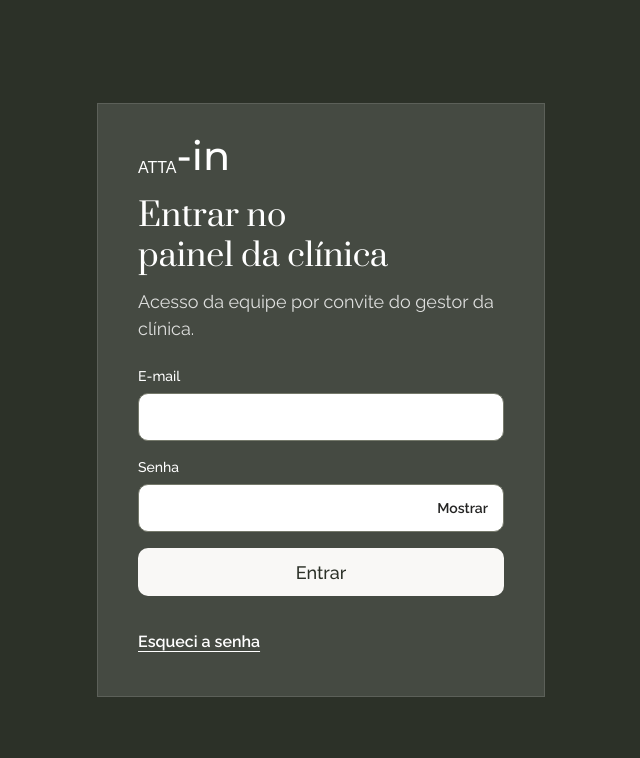
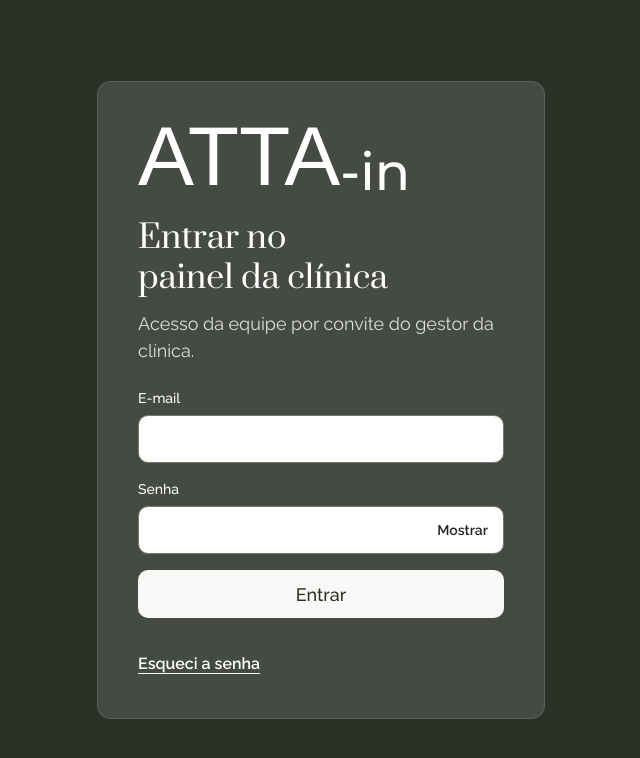
Before and after one commit to ViniAguiar1/atta-app, a Next.js app: page /login in a window 1280 px wide. Shown: the top 758 px of the page, without its empty margins (319-959 px from the left). Built offline with nearby package versions, Linux system fonts and the light colour scheme; a web font is replaced by a local one.

Commit message:
fix(entrar): logo ATTA-in no tamanho do artefato e cartão com cantos de 14 px [MIG-40]
Co-authored-by: OpenBot <335604065+openbotgit[bot]@users.noreply.github.com>

```diff
--- a/src/app/(clinica)/login/page.tsx
+++ b/src/app/(clinica)/login/page.tsx
@@ -15,10 +15,11 @@ export default function Pagina() {
   return (
     <TelaDoSite>
       <p className="flex items-end leading-none" aria-label="ATTA-in">
-        <span aria-hidden="true" className="font-atta text-6xl medium:text-7xl">
+        {/* a marca grande do artefato: fora da escala de texto (que para em 2.5rem), de propósito */}
+        <span aria-hidden="true" className="font-atta text-[4.25rem] medium:text-[5.25rem]">
           ATTA
         </span>
-        <span aria-hidden="true" className="font-product text-4xl medium:text-5xl">
+        <span aria-hidden="true" className="font-product text-[2.75rem] medium:text-[3.25rem]">
           -in
         </span>
       </p>
--- a/src/features/entrar/components/TelaDoSite.tsx
+++ b/src/features/entrar/components/TelaDoSite.tsx
@@ -1,11 +1,11 @@
 // Moldura das telas de entrar (login, esqueci a senha, nova senha e 2º fator), como a página "Entrar" do artefato aprovado
 // "Site ATTA-in" (pedido do dono, 20/11): o fundo verde da marca de ponta a ponta e o cartão no centro. Sem o cabeçalho e
 // o rodapé do site (correção do dono), sem a linha de demonstração e sem o botão do WhatsApp. As cores do fundo e do
-// cartão ficam no globals.css (.sobre-marca, .cartao-do-site), com o contraste conferido.
+// cartão ficam no globals.css (.sobre-marca, .cartao-do-site), com o contraste conferido. Cantos de 14 px (Guia §6, painéis).
 export function TelaDoSite({ children }: { children: React.ReactNode }) {
   return (
     <main className="sobre-marca flex min-h-dvh items-center justify-center px-4 py-10">
-      <div className="cartao-do-site w-full max-w-md rounded-xl px-6 py-8 medium:px-10">{children}</div>
+      <div className="cartao-do-site w-full max-w-md rounded-[0.875rem] px-6 py-8 medium:px-10">{children}</div>
     </main>
   );
 }
```
